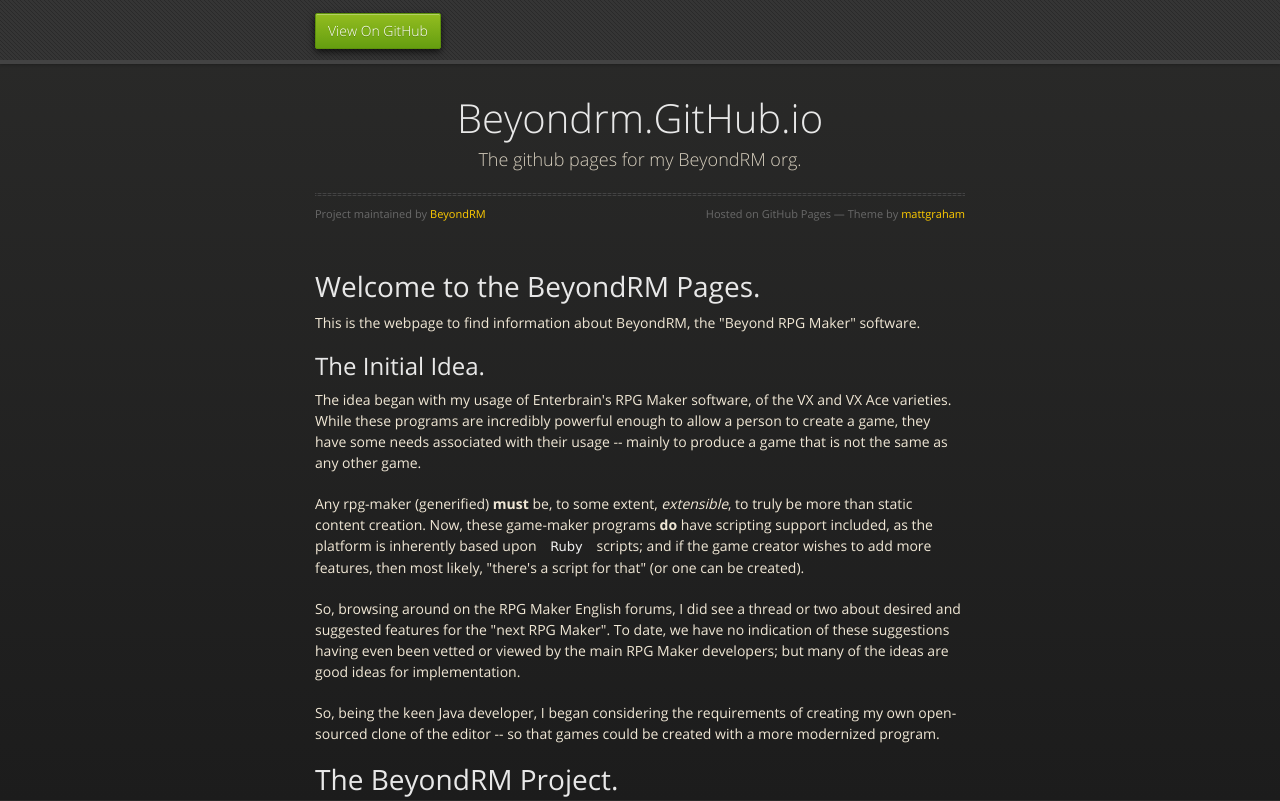
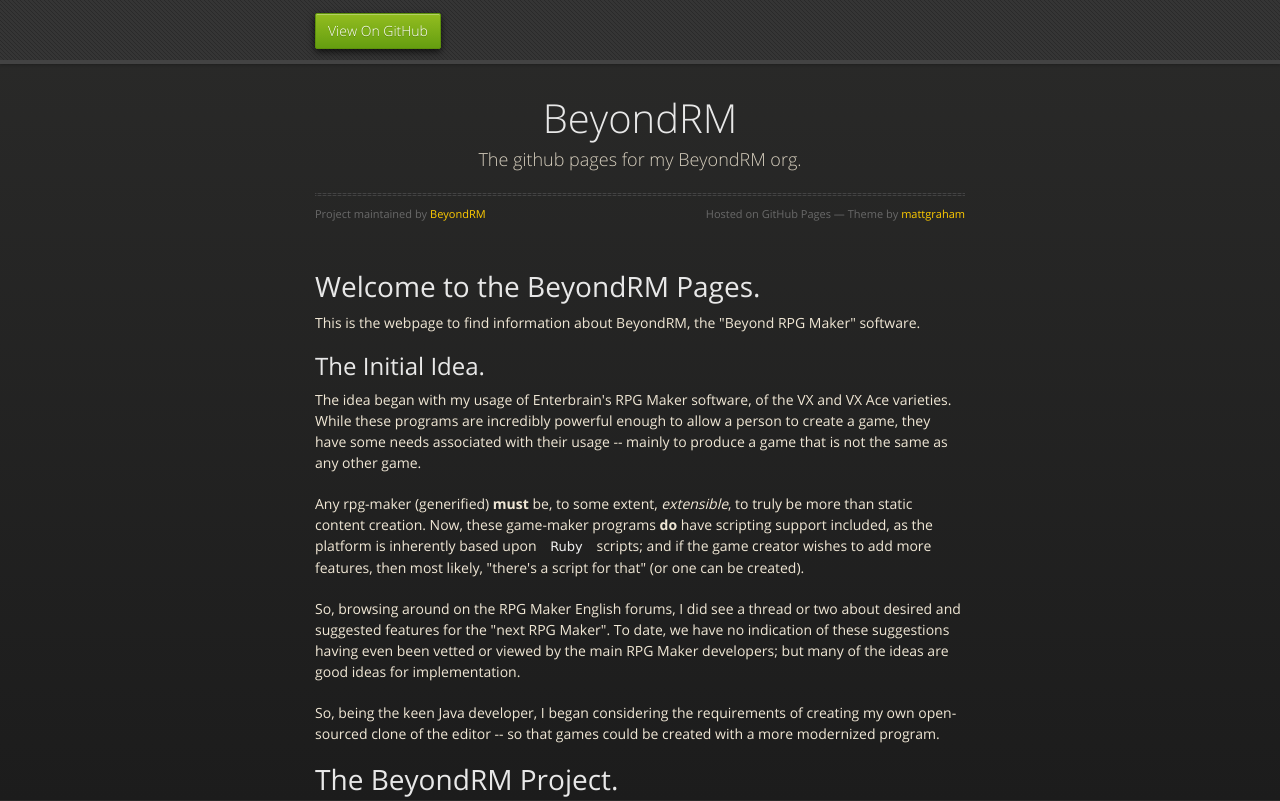
Before and after one commit to BeyondRM/BeyondRM.github.io, a plain HTML site: page index.html in a window 1280 px wide. Shown: the top 801 px of the page. Drawn offline with nearby package versions, Linux system fonts and the light colour scheme.

Commit message:
Update index.html
Correcting the title.

```diff
--- a/index.html
+++ b/index.html
@@ -3,7 +3,7 @@
   <head>
     <meta charset="utf-8">
     <meta http-equiv="X-UA-Compatible" content="chrome=1">
-    <title>Beyondrm.GitHub.io by BeyondRM</title>
+    <title>BeyondRM on the Web</title>
     <link rel="stylesheet" href="stylesheets/styles.css">
     <link rel="stylesheet" href="stylesheets/pygment_trac.css">
     <script src="https://ajax.googleapis.com/ajax/libs/jquery/1.7.1/jquery.min.js"></script>
@@ -28,7 +28,7 @@
 
       <section>
         <div id="title">
-          <h1>Beyondrm.GitHub.io</h1>
+          <h1>BeyondRM</h1>
           <p>The github pages for my BeyondRM org.</p>
           <hr>
           <span class="credits left">Project maintained by <a href="https://github.com/BeyondRM">BeyondRM</a></span>
```
